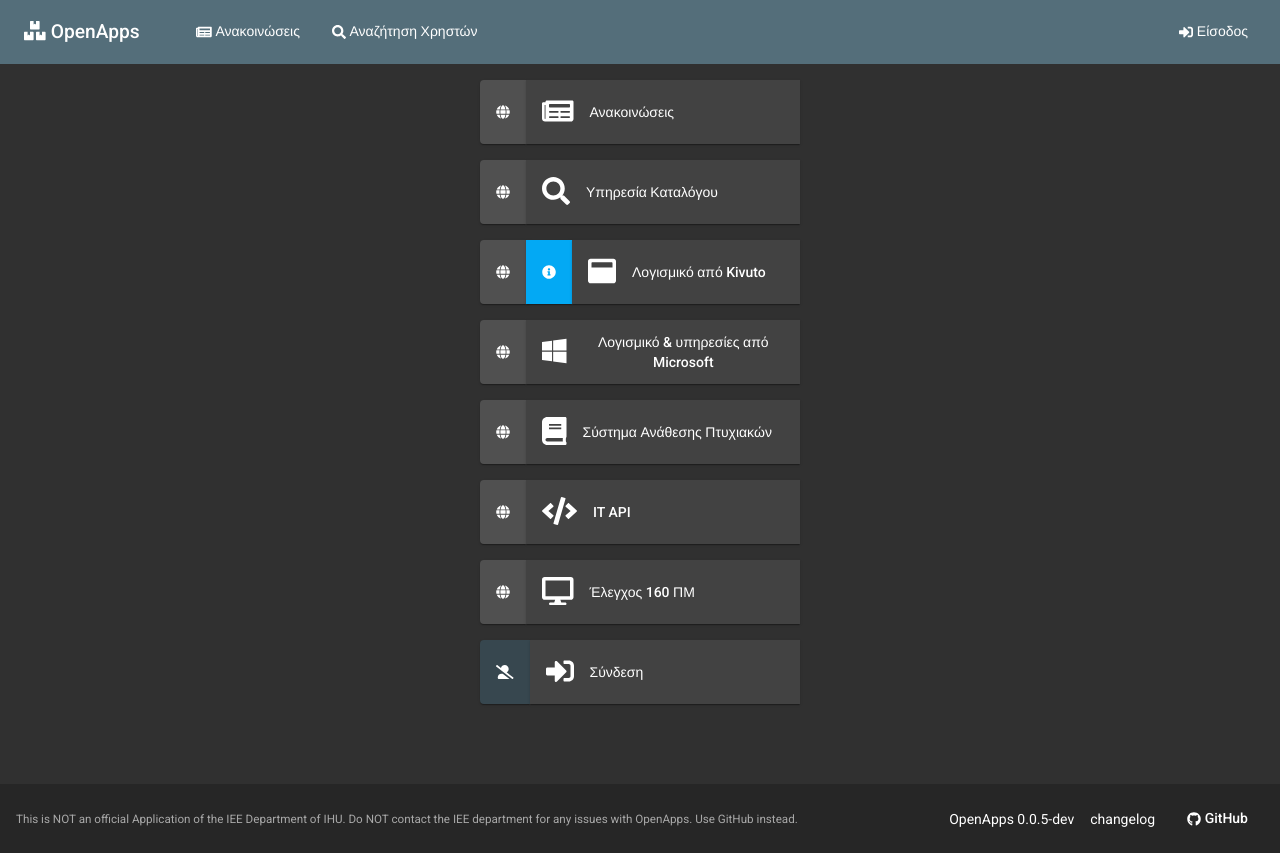
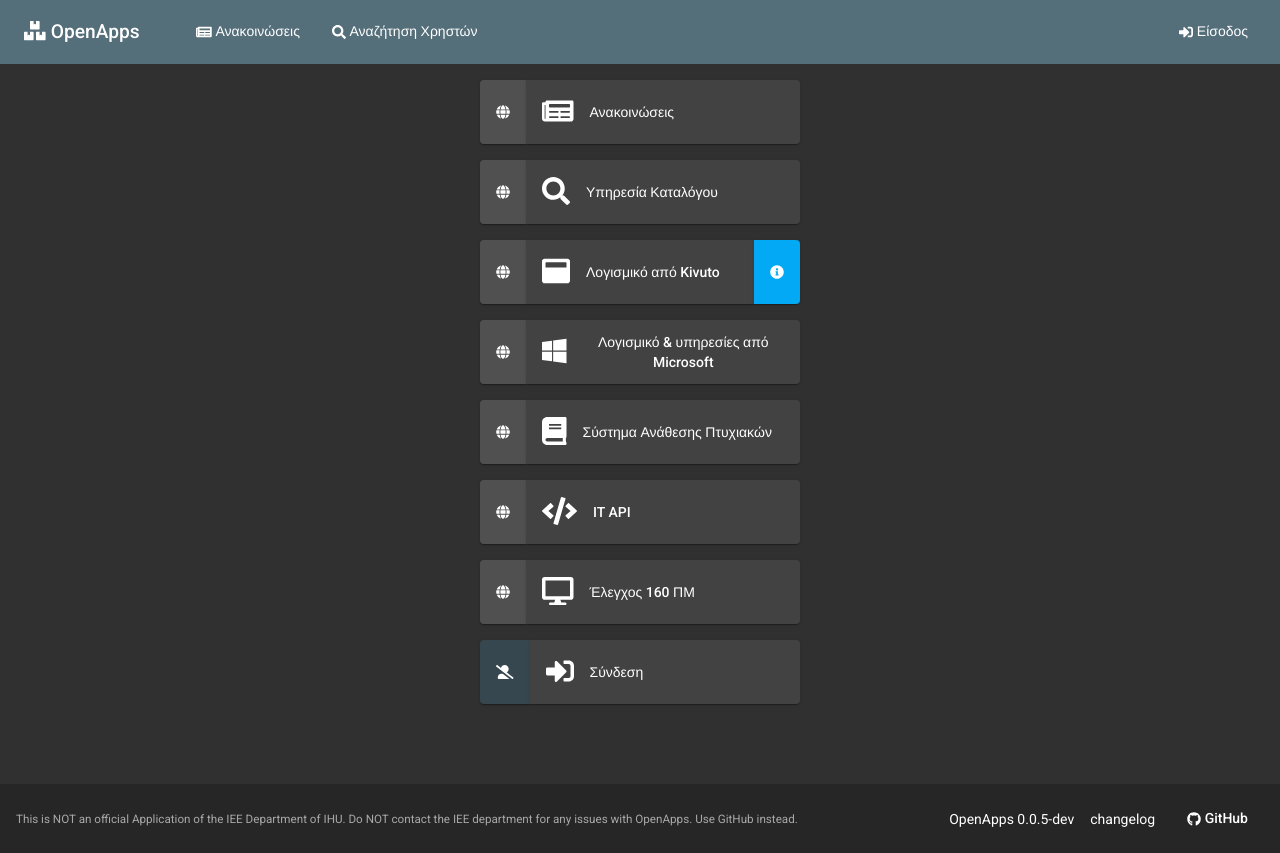
Before and after one commit to theokyr/OpenApps, an Angular app: page / in a window 1280 px wide. Built offline with nearby package versions, Linux system fonts and the light colour scheme.

Commit message:
List view update

```diff
--- a/src/app/view-angular/feature/feature-view/view-list-item/feature-view-list-item.component.html
+++ b/src/app/view-angular/feature/feature-view/view-list-item/feature-view-list-item.component.html
@@ -32,29 +32,15 @@
       </mat-card>
     </ng-container>
     <!-- endregion -->
-
-    <!--region Info Link-->
-    <a *ngIf="infoLink"
-       target="_blank"
-       class=""
-       [href]="infoLink">
-      <mat-card
-        class="feature-status  feature-status-info "
-        *ngIf="infoLink"
-        matTooltip="Επιπλέον πληροφορίες"
-        fxLayout="row"
-        fxLayoutAlign="center center">
-        <fa-icon [icon]="faInfo"></fa-icon>
-      </mat-card>
-    </a>
-    <!--endregion-->
   </div>
 
   <a *ngIf="isRouterLink"
      [fxFlex]="infoLink ? '90%' : '100%'"
      [routerLink]="link"
      class="link-no-style">
-    <mat-card matRipple class="app-card" fxLayout="row" fxLayoutAlign="start center" fxLayoutGap="1rem">
+    <mat-card matRipple
+              [class]="infoLink ? 'app-card app-card-with-info-box' : 'app-card'"
+              fxLayout="row" fxLayoutAlign="start center" fxLayoutGap="1rem">
       <fa-icon [size]="'2x'" [icon]="icon"></fa-icon>
       <div class="app-card-title">{{title}}</div>
     </mat-card>
@@ -64,10 +50,28 @@
      target="_blank"
      [href]="link"
      class="link-no-style">
-    <mat-card matRipple class="app-card" fxLayout="row" fxLayoutAlign="start center" fxLayoutGap="1rem">
+    <mat-card matRipple
+              [class]="infoLink ? 'app-card app-card-with-info-box' : 'app-card'"
+              fxLayout="row" fxLayoutAlign="start center" fxLayoutGap="1rem">
       <fa-icon [size]="'2x'" [icon]="icon"></fa-icon>
       <div class="app-card-title">{{title}}</div>
     </mat-card>
   </a>
 
+
+  <!--region Info Link-->
+  <a *ngIf="infoLink"
+     target="_blank"
+     class=""
+     [href]="infoLink">
+    <mat-card
+      class="feature-status  feature-status-info "
+      *ngIf="infoLink"
+      matTooltip="Επιπλέον πληροφορίες"
+      fxLayout="row"
+      fxLayoutAlign="center center">
+      <fa-icon [icon]="faInfo"></fa-icon>
+    </mat-card>
+  </a>
+  <!--endregion-->
 </div>
--- a/src/app/view-angular/feature/feature-view/view-list-item/feature-view-list-item.component.scss
+++ b/src/app/view-angular/feature/feature-view/view-list-item/feature-view-list-item.component.scss
@@ -1,5 +1,9 @@
 .app-card {
   height: 4rem;
+  border-radius: 0 .25rem .25rem 0;
+}
+
+.app-card-with-info-box {
   border-radius: 0;
 }
 
@@ -10,12 +14,12 @@
 .feature-status {
   height: 4rem;
   //width: 2rem;
-  border-radius: .25rem 0rem 0rem .25rem;
+  border-radius: .25rem 0 0 .25rem;
 }
 
 .feature-status-info {
   //width:4rem;
-  border-radius: 0;
+  border-radius: 0 .25rem .25rem 0;
   background-color: #03a9f4;
 }
 
```
